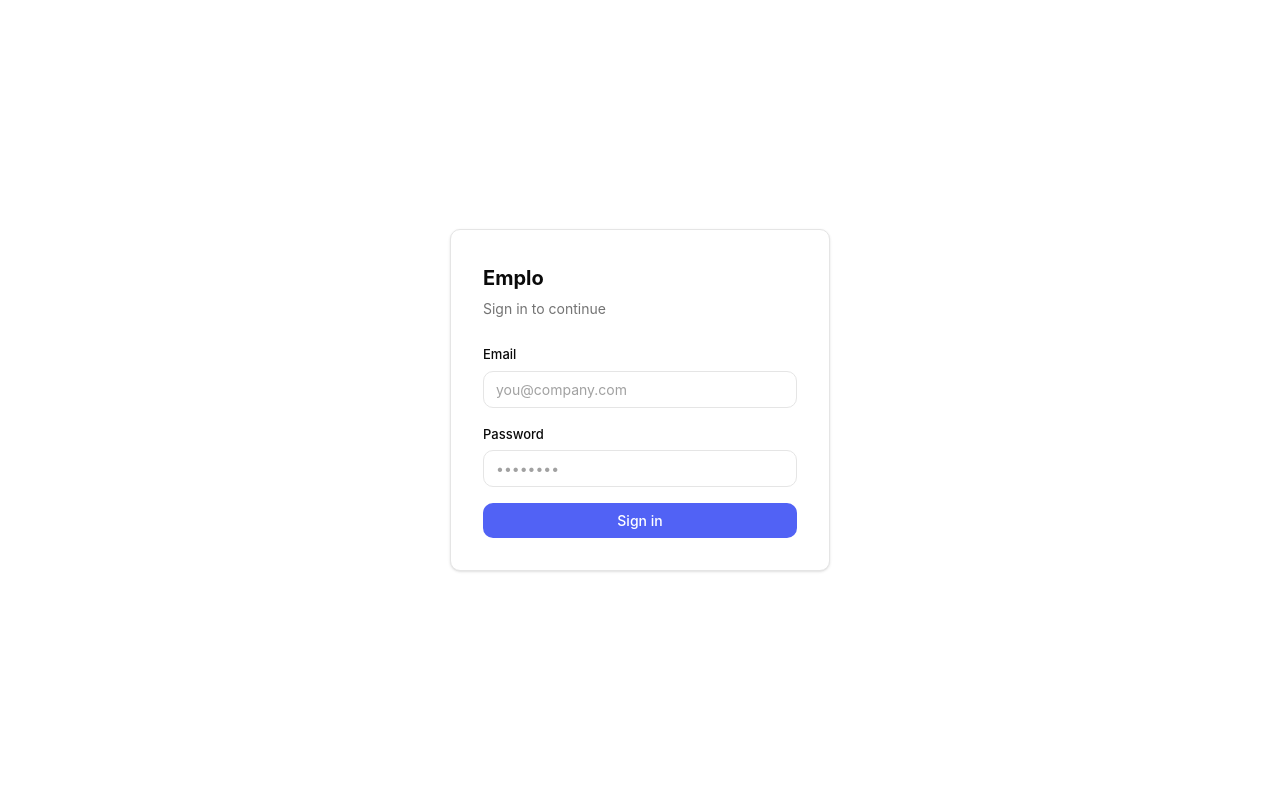
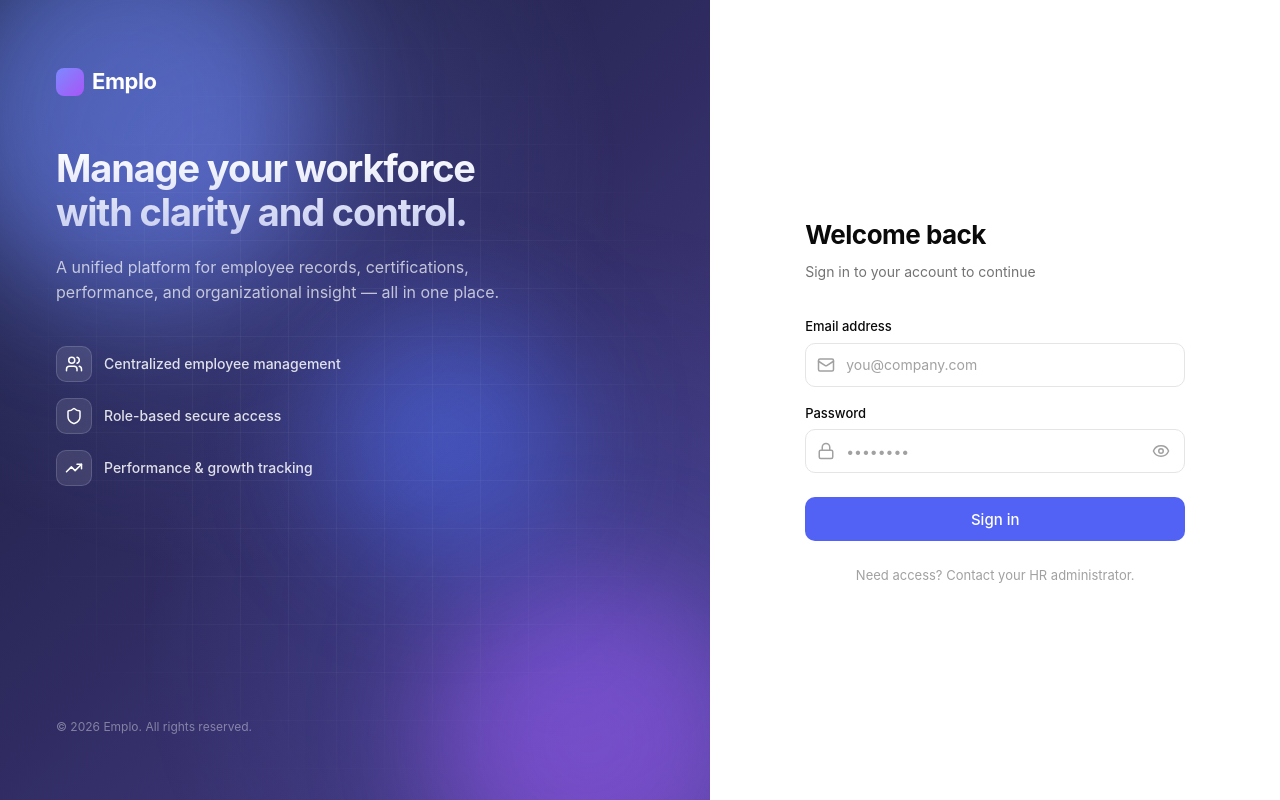
Before and after one commit to saransrinidev/emplo, a React (Vite) app in the folder frontend/: page /login in a window 1280 px wide. Built offline with nearby package versions, Linux system fonts and the light colour scheme.

Commit message:
enhancing ui, started with login page

```diff
--- a/frontend/src/pages/Login.tsx
+++ b/frontend/src/pages/Login.tsx
@@ -1,5 +1,7 @@
 import { useState } from "react";
 import { useNavigate } from "react-router-dom";
+import { motion } from "framer-motion";
+import { Eye, EyeOff, Lock, Mail, Users, Shield, TrendingUp } from "lucide-react";
 import { ApiError } from "../api/client";
 import { useAuth } from "../auth/AuthContext";
 
@@ -8,6 +10,7 @@ export default function Login() {
   const navigate = useNavigate();
   const [email, setEmail] = useState("");
   const [password, setPassword] = useState("");
+  const [showPassword, setShowPassword] = useState(false);
   const [error, setError] = useState("");
   const [submitting, setSubmitting] = useState(false);
 
@@ -36,16 +39,75 @@ export default function Login() {
   };
 
   return (
-    <div className="login-wrap">
-      <form className="card login-card" onSubmit={handleSubmit}>
-        <div className="login-brand">Emplo</div>
-        <p className="muted login-sub">Sign in to continue</p>
+    <div className="auth-shell">
+      {/* Left cinematic panel */}
+      <div className="auth-hero">
+        <div className="auth-hero-overlay" />
+        <div className="auth-hero-grid" />
+        <div className="auth-orb auth-orb-1" />
+        <div className="auth-orb auth-orb-2" />
+        <div className="auth-orb auth-orb-3" />
+
+        <motion.div
+          className="auth-hero-content"
+          initial={{ opacity: 0, y: 20 }}
+          animate={{ opacity: 1, y: 0 }}
+          transition={{ duration: 0.7, ease: "easeOut" }}
+        >
+          <div className="auth-logo">Emplo</div>
+          <h1 className="auth-hero-title">
+            Manage your workforce with clarity and control.
+          </h1>
+          <p className="auth-hero-subtitle">
+            A unified platform for employee records, certifications, performance,
+            and organizational insight — all in one place.
+          </p>
+
+          <div className="auth-features">
+            {[
+              { icon: <Users size={18} />, label: "Centralized employee management" },
+              { icon: <Shield size={18} />, label: "Role-based secure access" },
+              { icon: <TrendingUp size={18} />, label: "Performance & growth tracking" },
+            ].map((f, i) => (
+              <motion.div
+                key={i}
+                className="auth-feature"
+                initial={{ opacity: 0, x: -16 }}
+                animate={{ opacity: 1, x: 0 }}
+                transition={{ duration: 0.5, delay: 0.4 + i * 0.15 }}
+              >
+                <span className="auth-feature-icon">{f.icon}</span>
+                {f.label}
+              </motion.div>
+            ))}
+          </div>
+        </motion.div>
+
+        <div className="auth-hero-footer">
+          © {new Date().getFullYear()} Emplo. All rights reserved.
+        </div>
+      </div>
+
+      {/* Right form panel */}
+      <div className="auth-form-panel">
+        <motion.form
+          className="auth-form"
+          onSubmit={handleSubmit}
+          initial={{ opacity: 0, y: 24 }}
+          animate={{ opacity: 1, y: 0 }}
+          transition={{ duration: 0.6, ease: "easeOut", delay: 0.1 }}
+        >
+          <div className="auth-form-brand">Emplo</div>
+          <h2 className="auth-form-title">Welcome back</h2>
+          <p className="auth-form-sub">Sign in to your account to continue</p>
 
           <div className="field">
-          <label htmlFor="email">Email</label>
+            <label htmlFor="email">Email address</label>
+            <div className="auth-input-wrap">
+              <Mail size={18} className="auth-input-icon" />
               <input
                 id="email"
-            className="input"
+                className="input auth-input"
                 type="email"
                 value={email}
                 onChange={(e) => setEmail(e.target.value)}
@@ -53,35 +115,56 @@ export default function Login() {
                 autoComplete="email"
               />
             </div>
+          </div>
 
           <div className="field">
             <label htmlFor="password">Password</label>
+            <div className="auth-input-wrap">
+              <Lock size={18} className="auth-input-icon" />
               <input
                 id="password"
-            className="input"
-            type="password"
+                className="input auth-input"
+                type={showPassword ? "text" : "password"}
                 value={password}
                 onChange={(e) => setPassword(e.target.value)}
                 placeholder="••••••••"
                 autoComplete="current-password"
               />
+              <button
+                type="button"
+                className="auth-input-toggle"
+                onClick={() => setShowPassword((s) => !s)}
+                aria-label={showPassword ? "Hide password" : "Show password"}
+              >
+                {showPassword ? <EyeOff size={18} /> : <Eye size={18} />}
+              </button>
+            </div>
           </div>
 
           {error && (
-          <p className="error-text" style={{ marginBottom: 16 }}>
+            <motion.p
+              className="error-text"
+              style={{ marginBottom: 16 }}
+              initial={{ opacity: 0, y: -4 }}
+              animate={{ opacity: 1, y: 0 }}
+            >
               {error}
-          </p>
+            </motion.p>
           )}
 
           <button
-          className="btn"
+            className="btn auth-submit"
             type="submit"
-          style={{ width: "100%" }}
             disabled={submitting}
           >
             {submitting ? "Signing in…" : "Sign in"}
           </button>
-      </form>
+
+          <p className="auth-form-hint">
+            Need access? Contact your HR administrator.
+          </p>
+        </motion.form>
+      </div>
     </div>
   );
 }
--- a/frontend/src/styles/global.css
+++ b/frontend/src/styles/global.css
@@ -1773,3 +1773,281 @@ select.input {
   display: flex;
   align-items: center;
 }
+
+
+/* ===================================
+   CINEMATIC LOGIN / AUTH
+   =================================== */
+.auth-shell {
+  display: flex;
+  min-height: 100vh;
+  background: var(--bg);
+}
+
+/* Left hero panel */
+.auth-hero {
+  position: relative;
+  flex: 1.1;
+  overflow: hidden;
+  background: linear-gradient(135deg, #1a1f3a 0%, #2d2a5e 45%, #4a3f8a 100%);
+  display: flex;
+  flex-direction: column;
+  justify-content: center;
+  padding: 64px 56px;
+  color: #fff;
+}
+
+.auth-hero-overlay {
+  position: absolute;
+  inset: 0;
+  background: radial-gradient(circle at 30% 20%, rgba(124, 138, 255, 0.25), transparent 50%),
+    radial-gradient(circle at 80% 80%, rgba(91, 110, 247, 0.2), transparent 50%);
+  z-index: 1;
+}
+
+/* Subtle grid texture */
+.auth-hero-grid {
+  position: absolute;
+  inset: 0;
+  background-image:
+    linear-gradient(rgba(255, 255, 255, 0.04) 1px, transparent 1px),
+    linear-gradient(90deg, rgba(255, 255, 255, 0.04) 1px, transparent 1px);
+  background-size: 48px 48px;
+  mask-image: radial-gradient(ellipse at center, black 40%, transparent 75%);
+  z-index: 1;
+}
+
+/* Floating glow orbs */
+.auth-orb {
+  position: absolute;
+  border-radius: 50%;
+  filter: blur(60px);
+  opacity: 0.55;
+  z-index: 0;
+}
+
+.auth-orb-1 {
+  width: 380px;
+  height: 380px;
+  background: #6b8aff;
+  top: -80px;
+  left: -60px;
+  animation: orbFloat1 14s ease-in-out infinite;
+}
+
+.auth-orb-2 {
+  width: 320px;
+  height: 320px;
+  background: #a855f7;
+  bottom: -100px;
+  right: -40px;
+  animation: orbFloat2 18s ease-in-out infinite;
+}
+
+.auth-orb-3 {
+  width: 240px;
+  height: 240px;
+  background: #4f6ef7;
+  top: 40%;
+  right: 20%;
+  animation: orbFloat3 16s ease-in-out infinite;
+}
+
+@keyframes orbFloat1 {
+  0%, 100% { transform: translate(0, 0) scale(1); }
+  50% { transform: translate(40px, 50px) scale(1.1); }
+}
+@keyframes orbFloat2 {
+  0%, 100% { transform: translate(0, 0) scale(1); }
+  50% { transform: translate(-50px, -30px) scale(1.15); }
+}
+@keyframes orbFloat3 {
+  0%, 100% { transform: translate(0, 0) scale(1); }
+  50% { transform: translate(-30px, 40px) scale(0.9); }
+}
+
+.auth-hero-content {
+  position: relative;
+  z-index: 2;
+  max-width: 480px;
+}
+
+.auth-logo {
+  font-size: 22px;
+  font-weight: 700;
+  letter-spacing: -0.02em;
+  margin-bottom: 48px;
+  display: inline-flex;
+  align-items: center;
+  gap: 8px;
+}
+
+.auth-logo::before {
+  content: "";
+  width: 28px;
+  height: 28px;
+  border-radius: 8px;
+  background: linear-gradient(135deg, #7c8aff, #a855f7);
+  display: inline-block;
+}
+
+.auth-hero-title {
+  font-size: 38px;
+  font-weight: 700;
+  line-height: 1.15;
+  letter-spacing: -0.03em;
+  margin-bottom: 20px;
+  color: #fff;
+  background: linear-gradient(180deg, #ffffff 0%, #c7cdf0 100%);
+  -webkit-background-clip: text;
+  background-clip: text;
+  -webkit-text-fill-color: transparent;
+}
+
+.auth-hero-subtitle {
+  font-size: 16px;
+  line-height: 1.6;
+  color: rgba(255, 255, 255, 0.7);
+  margin-bottom: 40px;
+}
+
+.auth-features {
+  display: flex;
+  flex-direction: column;
+  gap: 16px;
+}
+
+.auth-feature {
+  display: flex;
+  align-items: center;
+  gap: 12px;
+  font-size: 14px;
+  color: rgba(255, 255, 255, 0.85);
+  font-weight: 500;
+}
+
+.auth-feature-icon {
+  width: 36px;
+  height: 36px;
+  border-radius: 10px;
+  background: rgba(255, 255, 255, 0.1);
+  backdrop-filter: blur(10px);
+  border: 1px solid rgba(255, 255, 255, 0.15);
+  display: flex;
+  align-items: center;
+  justify-content: center;
+  color: #fff;
+  flex-shrink: 0;
+}
+
+.auth-hero-footer {
+  position: relative;
+  z-index: 2;
+  margin-top: auto;
+  padding-top: 48px;
+  font-size: 12px;
+  color: rgba(255, 255, 255, 0.4);
+}
+
+/* Right form panel */
+.auth-form-panel {
+  flex: 0.9;
+  display: flex;
+  align-items: center;
+  justify-content: center;
+  padding: 40px;
+  background: var(--bg);
+}
+
+.auth-form {
+  width: 100%;
+  max-width: 380px;
+}
+
+.auth-form-brand {
+  display: none;
+  font-size: 22px;
+  font-weight: 700;
+  color: var(--text);
+  margin-bottom: 24px;
+  text-align: center;
+}
+
+.auth-form-title {
+  font-size: 26px;
+  font-weight: 700;
+  letter-spacing: -0.02em;
+  color: var(--text);
+  margin-bottom: 6px;
+}
+
+.auth-form-sub {
+  font-size: 14px;
+  color: var(--text-secondary);
+  margin-bottom: 32px;
+}
+
+.auth-input-wrap {
+  position: relative;
+  display: flex;
+  align-items: center;
+}
+
+.auth-input-icon {
+  position: absolute;
+  left: 12px;
+  color: var(--text-muted);
+  pointer-events: none;
+}
+
+.auth-input {
+  padding-left: 40px !important;
+  height: 44px;
+}
+
+.auth-input-toggle {
+  position: absolute;
+  right: 10px;
+  width: 28px;
+  height: 28px;
+  display: flex;
+  align-items: center;
+  justify-content: center;
+  border: none;
+  background: transparent;
+  color: var(--text-muted);
+  cursor: pointer;
+  border-radius: 6px;
+  transition: color 0.15s ease;
+}
+
+.auth-input-toggle:hover {
+  color: var(--text);
+}
+
+.auth-submit {
+  width: 100%;
+  height: 44px;
+  font-size: 15px;
+  margin-top: 8px;
+}
+
+.auth-form-hint {
+  text-align: center;
+  font-size: 13px;
+  color: var(--text-muted);
+  margin-top: 24px;
+}
+
+/* Responsive: hide hero on mobile */
+@media (max-width: 900px) {
+  .auth-hero {
+    display: none;
+  }
+  .auth-form-panel {
+    flex: 1;
+  }
+  .auth-form-brand {
+    display: block;
+  }
+}
```
Lines whose indentation alone changed are shown as unchanged.
